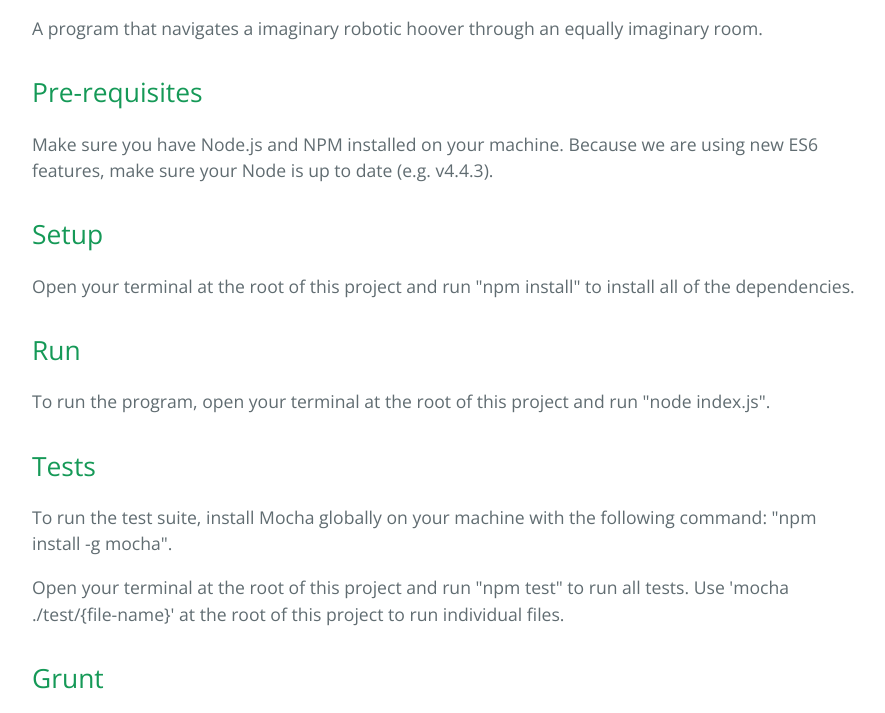
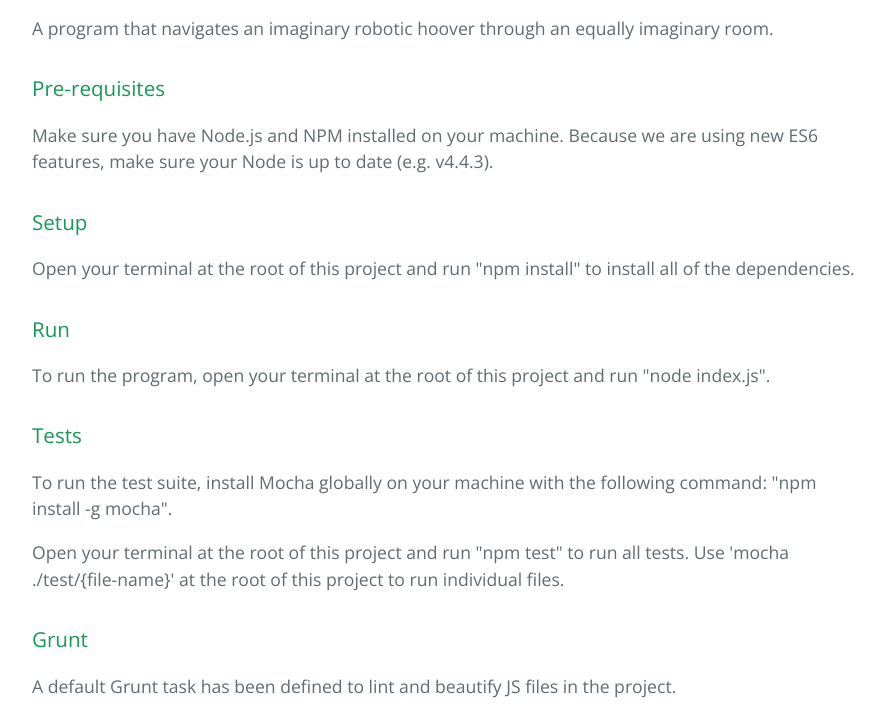
Before and after one commit to doofster/virtual-hoover, a plain HTML site: page index.html in a window 1280 px wide. Shown: the part 470-1183 px from the top of the page, without its empty margins (192-1077 px from the left). Drawn offline with nearby package versions, Linux system fonts and the light colour scheme.

```diff
--- a/index.html
+++ b/index.html
@@ -12,7 +12,7 @@
   <body>
     <section class="page-header">
       <h1 class="project-name">Virtual-hoover</h1>
-      <h2 class="project-tagline">A program that navigates a imaginary robotic hoover through an equally imaginary room.</h2>
+      <h2 class="project-tagline">A program that navigates an imaginary robotic hoover through an equally imaginary room.</h2>
       <a href="https://github.com/hoover-challenge/virtual-hoover" class="btn">View on GitHub</a>
       <a href="https://github.com/hoover-challenge/virtual-hoover/zipball/master" class="btn">Download .zip</a>
       <a href="https://github.com/hoover-challenge/virtual-hoover/tarball/master" class="btn">Download .tar.gz</a>
@@ -22,32 +22,32 @@
       <h1>
 <a id="virtual-hoover" class="anchor" href="#virtual-hoover" aria-hidden="true"><span aria-hidden="true" class="octicon octicon-link"></span></a>virtual-hoover</h1>
 
-<p>A program that navigates a imaginary robotic hoover through an equally imaginary room.</p>
+<p>A program that navigates an imaginary robotic hoover through an equally imaginary room.</p>
 
-<h2>
-<a id="pre-requisites" class="anchor" href="#pre-requisites" aria-hidden="true"><span aria-hidden="true" class="octicon octicon-link"></span></a>Pre-requisites</h2>
+<h3>
+<a id="pre-requisites" class="anchor" href="#pre-requisites" aria-hidden="true"><span aria-hidden="true" class="octicon octicon-link"></span></a>Pre-requisites</h3>
 
 <p>Make sure you have Node.js and NPM installed on your machine. Because we are using new ES6 features, make sure your Node is up to date (e.g. v4.4.3).</p>
 
-<h2>
-<a id="setup" class="anchor" href="#setup" aria-hidden="true"><span aria-hidden="true" class="octicon octicon-link"></span></a>Setup</h2>
+<h3>
+<a id="setup" class="anchor" href="#setup" aria-hidden="true"><span aria-hidden="true" class="octicon octicon-link"></span></a>Setup</h3>
 
 <p>Open your terminal at the root of this project and run "npm install" to install all of the dependencies.</p>
 
-<h2>
-<a id="run" class="anchor" href="#run" aria-hidden="true"><span aria-hidden="true" class="octicon octicon-link"></span></a>Run</h2>
+<h3>
+<a id="run" class="anchor" href="#run" aria-hidden="true"><span aria-hidden="true" class="octicon octicon-link"></span></a>Run</h3>
 
 <p>To run the program, open your terminal at the root of this project and run "node index.js".</p>
 
-<h2>
-<a id="tests" class="anchor" href="#tests" aria-hidden="true"><span aria-hidden="true" class="octicon octicon-link"></span></a>Tests</h2>
+<h3>
+<a id="tests" class="anchor" href="#tests" aria-hidden="true"><span aria-hidden="true" class="octicon octicon-link"></span></a>Tests</h3>
 
 <p>To run the test suite, install Mocha globally on your machine with the following command: "npm install -g mocha".</p>
 
 <p>Open your terminal at the root of this project and run "npm test" to run all tests. Use 'mocha ./test/{file-name}' at the root of this project to run individual files.</p>
 
-<h2>
-<a id="grunt" class="anchor" href="#grunt" aria-hidden="true"><span aria-hidden="true" class="octicon octicon-link"></span></a>Grunt</h2>
+<h3>
+<a id="grunt" class="anchor" href="#grunt" aria-hidden="true"><span aria-hidden="true" class="octicon octicon-link"></span></a>Grunt</h3>
 
 <p>A default Grunt task has been defined to lint and beautify JS files in the project.</p>
 
--- a/params.json
+++ b/params.json
@@ -1,6 +1,6 @@
 {
   "name": "Virtual-hoover",
-  "tagline": "A program that navigates a imaginary robotic hoover through an equally imaginary room.",
-  "body": "# virtual-hoover\r\nA program that navigates a imaginary robotic hoover through an equally imaginary room.\r\n\r\n## Pre-requisites\r\n\r\nMake sure you have Node.js and NPM installed on your machine. Because we are using new ES6 features, make sure your Node is up to date (e.g. v4.4.3).\r\n\r\n## Setup\r\n\r\nOpen your terminal at the root of this project and run \"npm install\" to install all of the dependencies.\r\n\r\n## Run\r\n\r\nTo run the program, open your terminal at the root of this project and run \"node index.js\".\r\n\r\n## Tests\r\n\r\nTo run the test suite, install Mocha globally on your machine with the following command: \"npm install -g mocha\".\r\n\r\nOpen your terminal at the root of this project and run \"npm test\" to run all tests. Use 'mocha ./test/{file-name}' at the root of this project to run individual files.\r\n\r\n## Grunt\r\n\r\nA default Grunt task has been defined to lint and beautify JS files in the project.\r\n\r\nTo run Grunt, install Grunt globally on your machine with the following command: \"npm install -g grunt\".\r\n\r\nOpen your terminal at the root of this project and run \"grunt\" to kick off the default task. To have Grunt kick off the default task each time a JS file changes, run \"grunt watch\" in your terminal.\r\n",
+  "tagline": "A program that navigates an imaginary robotic hoover through an equally imaginary room.",
+  "body": "# virtual-hoover\r\nA program that navigates an imaginary robotic hoover through an equally imaginary room.\r\n\r\n### Pre-requisites\r\n\r\nMake sure you have Node.js and NPM installed on your machine. Because we are using new ES6 features, make sure your Node is up to date (e.g. v4.4.3).\r\n\r\n### Setup\r\n\r\nOpen your terminal at the root of this project and run \"npm install\" to install all of the dependencies.\r\n\r\n### Run\r\n\r\nTo run the program, open your terminal at the root of this project and run \"node index.js\".\r\n\r\n### Tests\r\n\r\nTo run the test suite, install Mocha globally on your machine with the following command: \"npm install -g mocha\".\r\n\r\nOpen your terminal at the root of this project and run \"npm test\" to run all tests. Use 'mocha ./test/{file-name}' at the root of this project to run individual files.\r\n\r\n### Grunt\r\n\r\nA default Grunt task has been defined to lint and beautify JS files in the project.\r\n\r\nTo run Grunt, install Grunt globally on your machine with the following command: \"npm install -g grunt\".\r\n\r\nOpen your terminal at the root of this project and run \"grunt\" to kick off the default task. To have Grunt kick off the default task each time a JS file changes, run \"grunt watch\" in your terminal.\r\n",
   "note": "Don't delete this file! It's used internally to help with page regeneration."
 }
```
